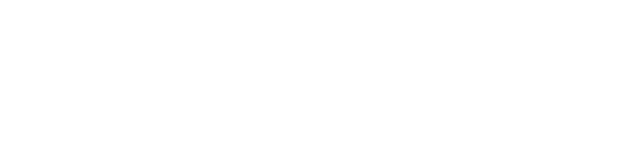
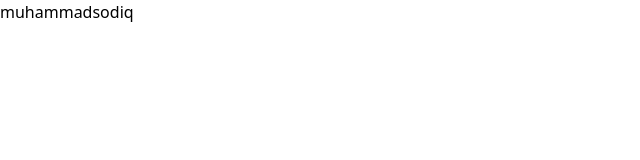
Before and after one commit to ibragimovgalib/Git-collabe1, a website: page src/muhammadsodiq.html in a window 1280 px wide. Shown: the whole page, without its empty margins (0-640 px from the left). Drawn offline with Linux system fonts and the light colour scheme.

Commit message:
1 Muhammadsodiq

```diff
--- a/src/muhammadsodiq.html
+++ b/src/muhammadsodiq.html
@@ -8,6 +8,6 @@
     <link rel="stylesheet" href="/dist/output.css">
 </head>
 <body>
-
+    <h1>muhammadsodiq</h1>
 </body>
 </html>
```
